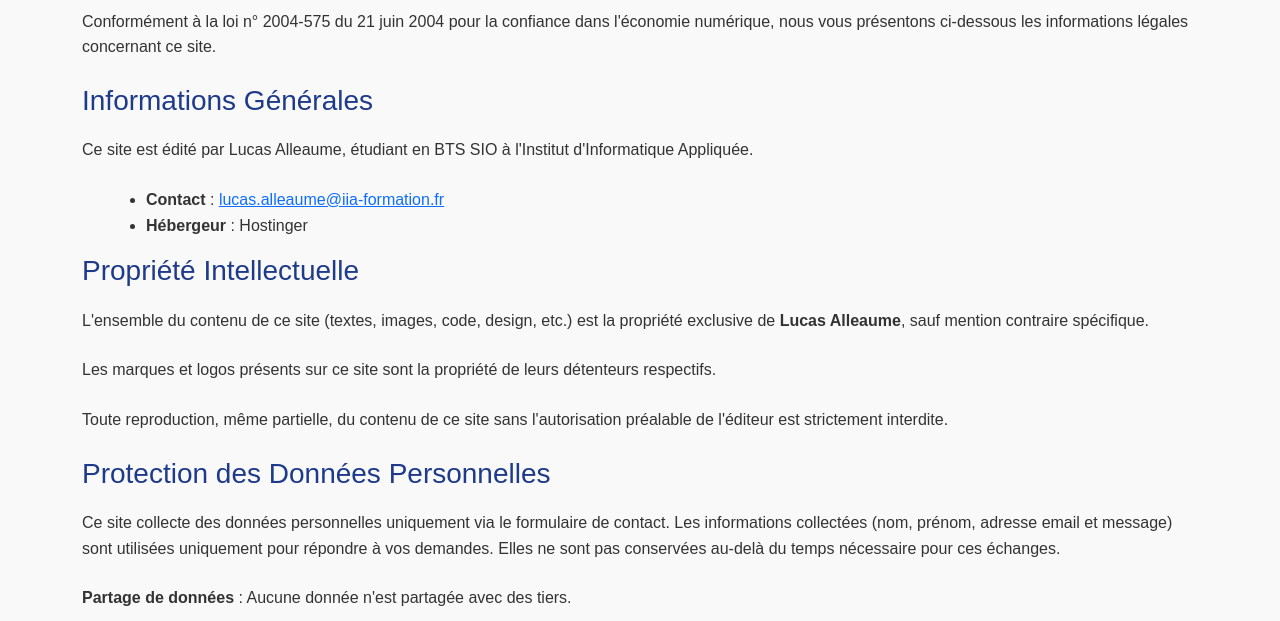
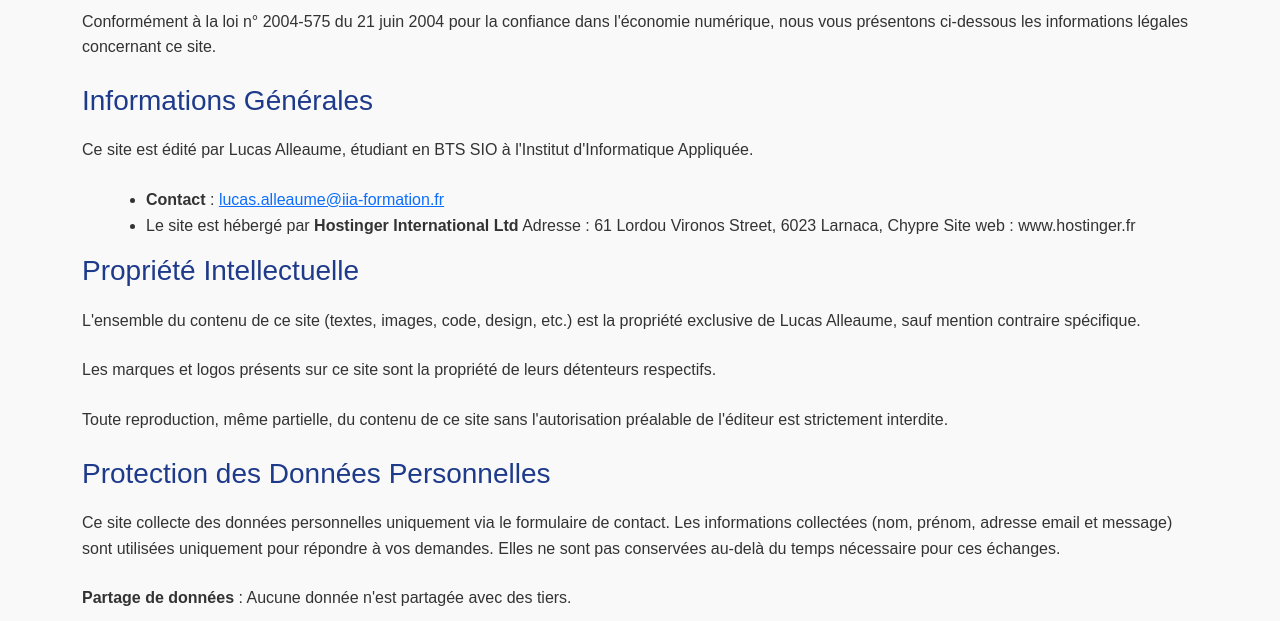
Before and after one commit to Lucasfsev/PortfolioE2, a website: page legal.html in a window 1280 px wide. Shown: the part 179-800 px from the top of the page. Drawn offline with nearby package versions, Linux system fonts and the light colour scheme.

Commit message:
Fix tableau e5

```diff
--- a/legal.html
+++ b/legal.html
@@ -47,12 +47,17 @@
     </p>
     <ul>
         <li><strong>Contact</strong> : <a href="mailto:lucas.alleaume@iia-formation.fr">lucas.alleaume@iia-formation.fr</a></li>
-        <li><strong>Hébergeur</strong> : Hostinger</li>
+        <li>Le site est hébergé par
+            <strong>Hostinger International Ltd</strong>
+            Adresse : 61 Lordou Vironos Street, 6023 Larnaca, Chypre
+            Site web : www.hostinger.fr
+
+        </li>
     </ul>
 
     <h3>Propriété Intellectuelle</h3>
     <p>
-        L'ensemble du contenu de ce site (textes, images, code, design, etc.) est la propriété exclusive de <strong>Lucas Alleaume</strong>, sauf mention contraire spécifique.
+        L'ensemble du contenu de ce site (textes, images, code, design, etc.) est la propriété exclusive de Lucas Alleaume, sauf mention contraire spécifique.
     </p>
     <p>
         Les marques et logos présents sur ce site sont la propriété de leurs détenteurs respectifs.
```
Also changed, not shown: 1 other file.
